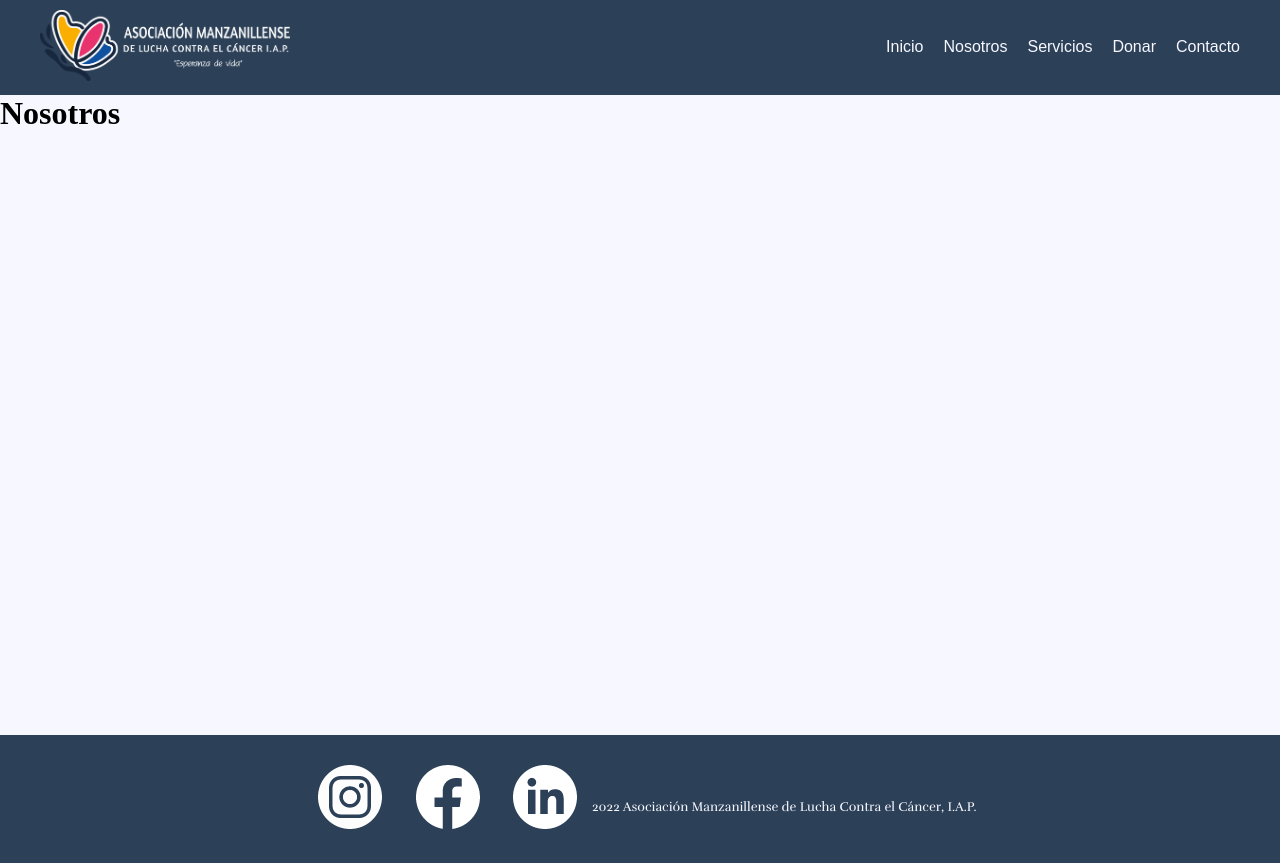
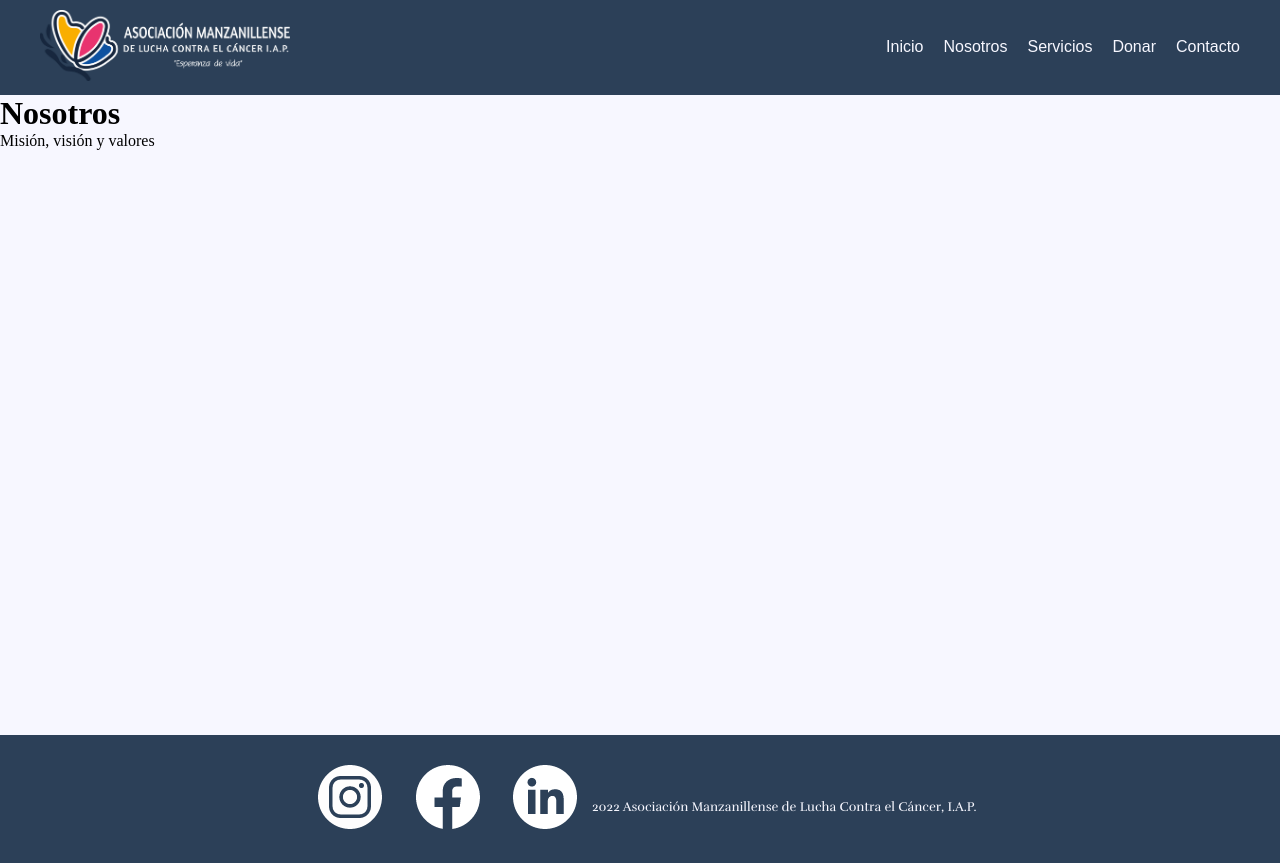
Before and after one commit to ApoloSanchez/site-AMLCC, a plain HTML site: page pages/nosotros.html in a window 1280 px wide. Drawn offline with Linux system fonts and the light colour scheme; a web font is replaced by a local one.

Commit message:
primer comentario en rama nueva

```diff
--- a/pages/nosotros.html
+++ b/pages/nosotros.html
@@ -26,6 +26,7 @@
 
     <main class="main-nosotros">
         <h1>Nosotros</h1>
+        <p>Misión, visión y valores</p>
 
         <!-- Plan estratégico (misión, visión, valores) -->
 
```
